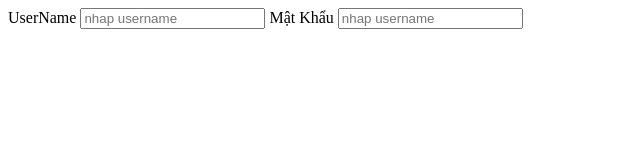
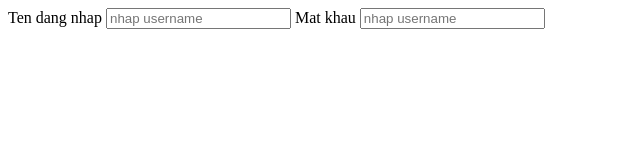
Before and after one commit to huynhkienhao/Git_KiemTra, a plain HTML site: page index.html in a window 1280 px wide. Shown: the whole page, without its empty margins (0-640 px from the left). Drawn offline with Linux system fonts and the light colour scheme.

Commit message:
continue updated file index html

```diff
--- a/index.html
+++ b/index.html
@@ -8,9 +8,9 @@
 </head>
 
 <body>
-    <label for="">UserName</label>
+    <label for="">Ten dang nhap</label>
     <input type="text" placeholder="nhap username" id="txtUserName" name="txtUserName" />
-    <label for="">Mật Khẩu</label>
+    <label for="">Mat khau</label>
     <input type="text" placeholder="nhap username" id="txtmatkhau" name="txtmatkhau" />
 </body>
 
```
